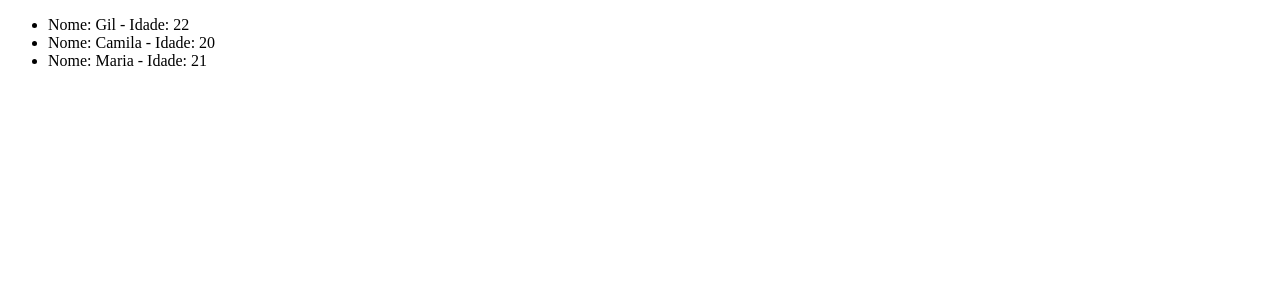
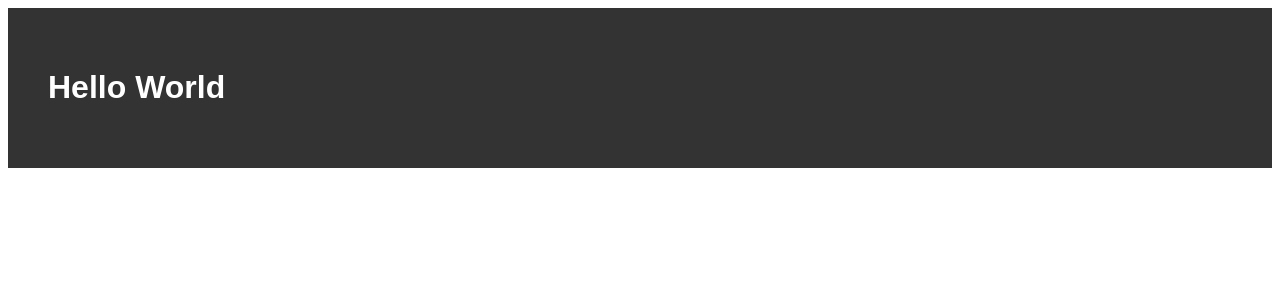
Before and after one commit to GilCarvalhal/fundamentos-react, a React (Create React App) app: page / in a window 1280 px wide. Shown: the top 300 px of the page. Built offline with nearby package versions, Linux system fonts and the light colour scheme.

Commit message:
Aplicando CSS

```diff
--- a/src/App.js
+++ b/src/App.js
@@ -1,21 +1,5 @@
 import React, { Component } from "react";
-
-// const names = ["Gil", "Camila", "Maria", "João"]
-
-const names = [
-  {
-    name: "Gil",
-    age: 22,
-  },
-  {
-    name: "Camila",
-    age: 20,
-  },
-  {
-    name: "Maria",
-    age: 21,
-  },
-];
+import "./styles.css";
 
 class App extends Component {
   constructor(props) {
@@ -24,13 +8,9 @@ class App extends Component {
 
   render() {
     return (
-      <ul>
-        {names.map((person, index) => (
-          <li key={index}>
-            <span>Nome: {person.name}</span> - Idade: <span>{person.age}</span>
-          </li>
-        ))}
-      </ul>
+      <div className="container">
+        <h1>Hello World</h1>
+      </div>
     );
   }
 }
--- /dev/null
+++ b/src/styles.css
@@ -0,0 +1,9 @@
+.container {
+  background-color: #333;
+  padding: 40px;
+}
+
+h1 {
+  color: #fff;
+  font-family: sans-serif;
+}
```
